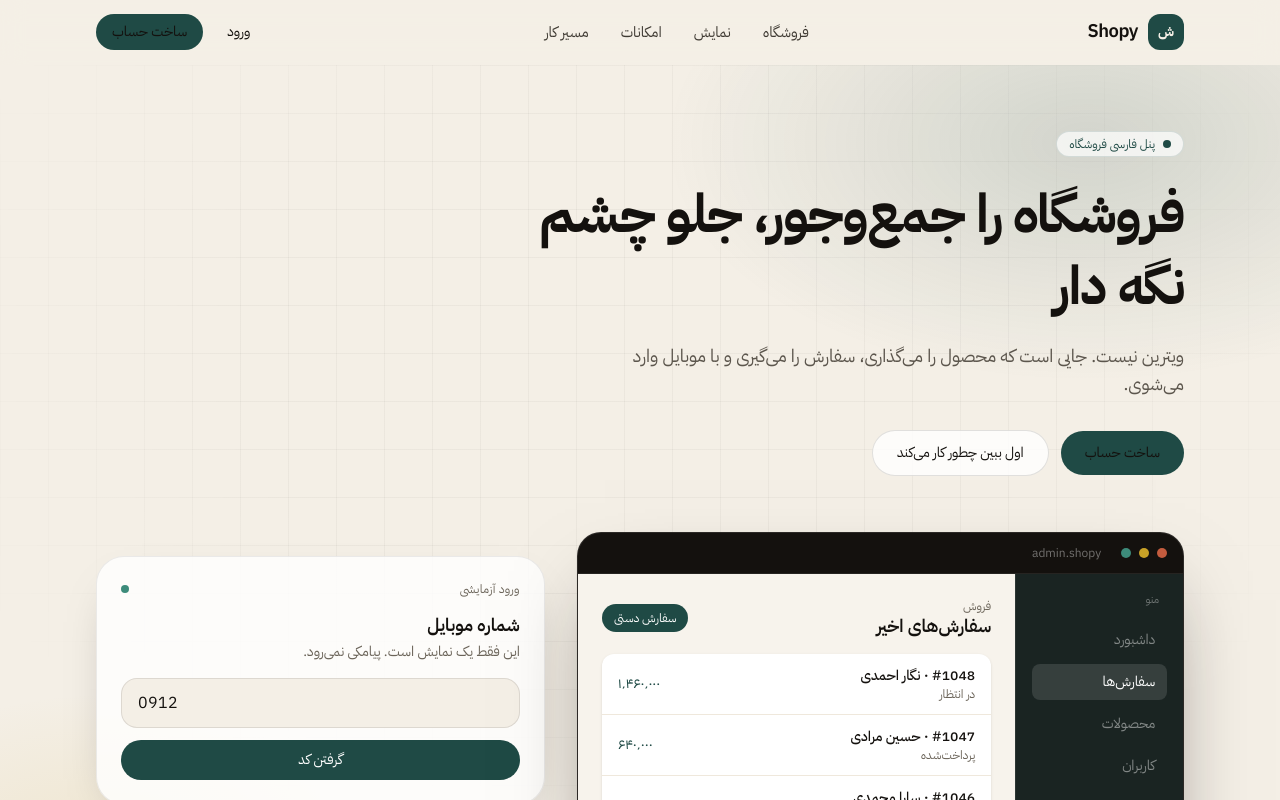
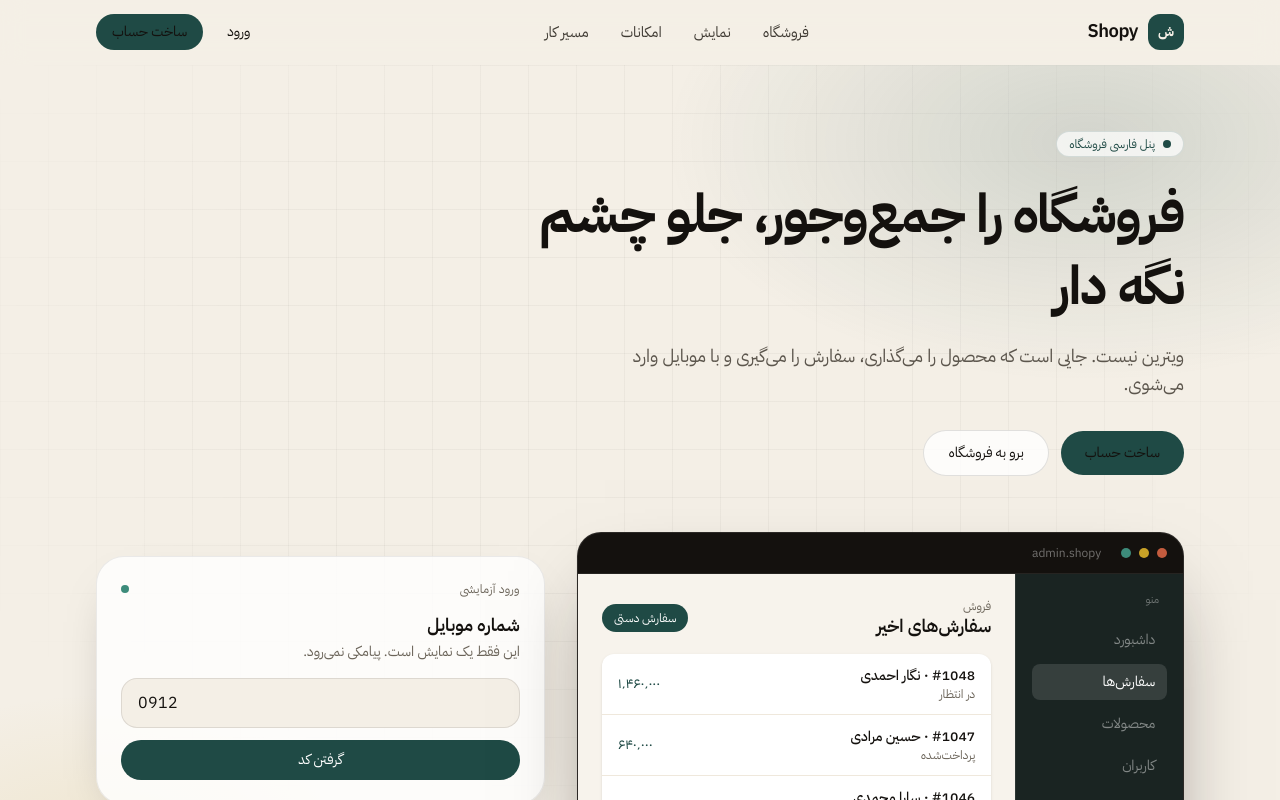
Before and after one commit to selengr/cv, a Next.js app: page / in a window 1280 px wide. Shown: the top 800 px of the page. Built offline with nearby package versions, Linux system fonts and the light colour scheme; a web font is replaced by a local one.

Commit message:
point the landing cta to the public shop

```diff
--- a/src/components/landing/landingPage.tsx
+++ b/src/components/landing/landingPage.tsx
@@ -110,10 +110,10 @@ export default function LandingPage() {
                   ساخت حساب
                 </Link>
                 <Link
-                  href="#demo"
+                  href="/shop"
                   className="rounded-full border border-[#14110e]/12 bg-white/80 px-6 py-3 text-sm transition hover:bg-white"
                 >
-                  اول ببین چطور کار می‌کند
+                  برو به فروشگاه
                 </Link>
               </div>
             </motion.div>
```
